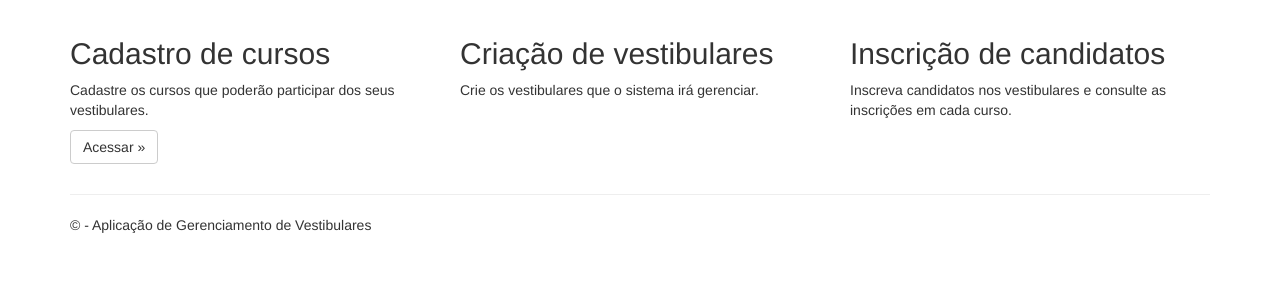
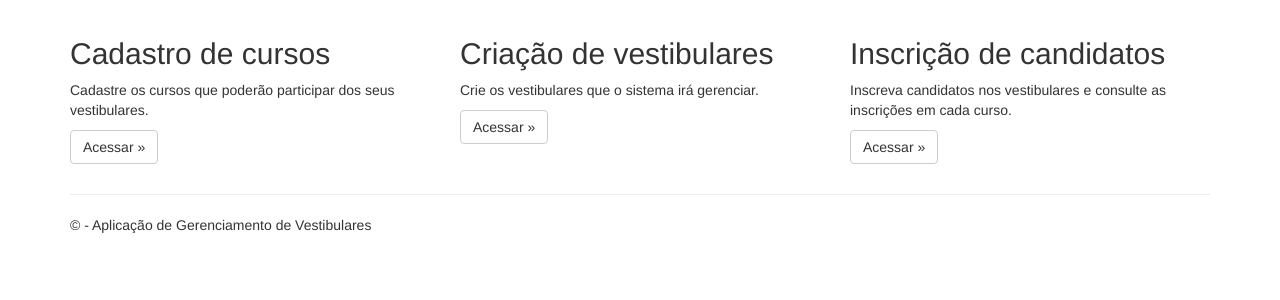
Before and after one commit to zzzaik/devops-ac06, a Django app: template app/templates/app/index.html in a window 1280 px wide. Shown: the part 301-601 px from the top of the page. Run offline with Django 3.2, Linux system fonts and the light colour scheme; the template is opened without the code that fills it, so the values that code supplies are empty; parts of the project's set-up code (start-up, migrations or seed data) failed here and were passed over; some libraries are stand-ins or nearby versions.

Commit message:
Update index.html

```diff
--- a/app/templates/app/index.html
+++ b/app/templates/app/index.html
@@ -19,21 +19,30 @@
                 Acessar &raquo;
             </a>
         </p>
-
     </div>
     <div class="col-md-4">
         <h2>Criação de vestibulares</h2>
         <p>
             Crie os vestibulares que o sistema irá gerenciar.
         </p>
-        <!--<p><a class="btn btn-default" href="{% url 'criacao_vestibulares' %}">Acessar &raquo;</a></p>-->
+        <!--<p><a class="btn btn-default" href=" url 'cadastro_vestibulares' ">Acessar &raquo;</a></p>-->
+        <p>
+            <a class="btn btn-default" href="{% url 'cadastro_vestibulares' %}">
+                Acessar &raquo;
+            </a>
+        </p>
     </div>
     <div class="col-md-4">
         <h2>Inscrição de candidatos</h2>
         <p>
             Inscreva candidatos nos vestibulares e consulte as inscrições em cada curso.
         </p>
-        <!--<p><a class="btn btn-default" href="{% url 'inscricao_vestibulares' %}">Acessar &raquo;</a></p>-->
+        <!--<p><a class="btn btn-default" href=" url 'inscricao_candidatos' ">Acessar &raquo;</a></p>-->
+        <p>
+            <a class="btn btn-default" href="{% url 'inscricao_candidatos' %}">
+                Acessar &raquo;
+            </a>
+        </p>
     </div>
 </div>
 
```
